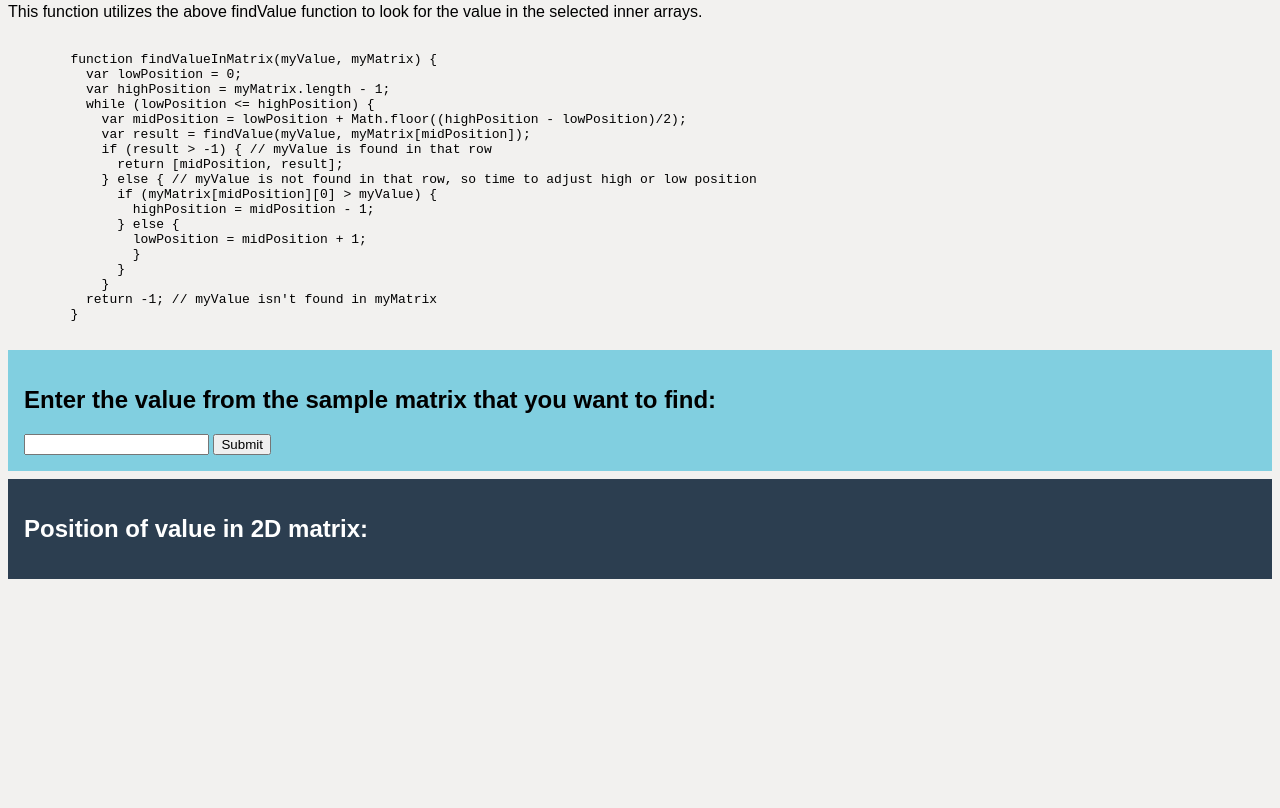
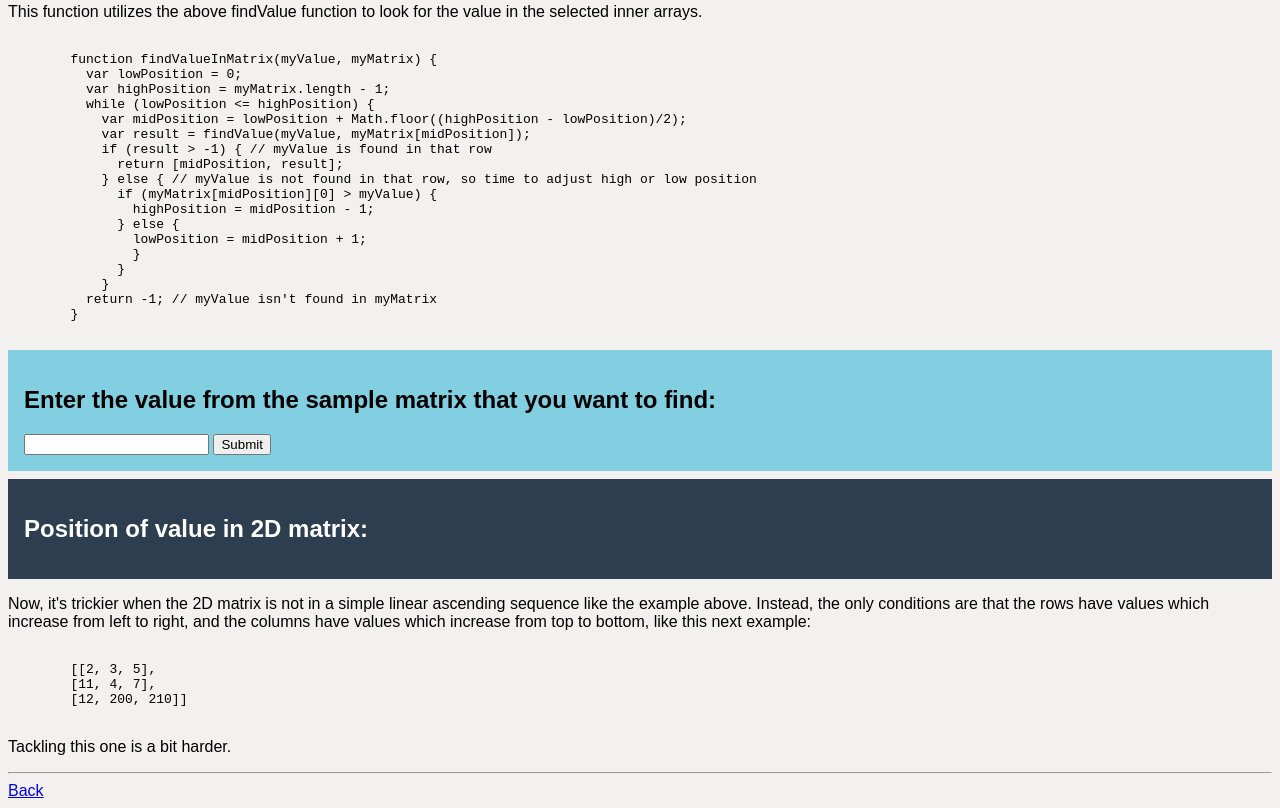
Before and after one commit to ethyl2/coding_challenges, a plain HTML site: page sorting_and_searching.html in a window 1280 px wide. Shown: the part 974-1782 px from the top of the page. Before the commit the page ends 1561 px from the top, so only its background shows below. Drawn offline with Linux system fonts and the light colour scheme.

Commit message:
Feat: Add footer to go between pages

```diff
--- a/sorting_and_searching.html
+++ b/sorting_and_searching.html
@@ -15,7 +15,7 @@
         matrix.</h1>
     </header>
 
-    <p> To warm up, here is a way to locate a value's position in a one-dimensional
+    <p>To warm up, here is a way to locate a value's position in a one-dimensional
       numerical matrix, AKA an array, using a binary search function.</p>
 
     <section id="form-container" class="form-container">
@@ -95,6 +95,24 @@
         <h3 class="matrix-answer"></h3>
       </section>
 
+      <p>Now, it's trickier when the 2D matrix is not in a simple linear ascending
+        sequence like the example above. Instead, the only conditions are that
+        the rows have values which increase from left to right, and the columns have
+        values which increase from top to bottom, like this next example:</p>
+
+      <pre><code>
+        [[2, 3, 5],
+        [11, 4, 7],
+        [12, 200, 210]]
+      </pre></code>
+
+      <p>Tackling this one is a bit harder.</p>
+
+      <footer>
+        <hr>
+        <a href="index.html">Back</a>
+      </footer>
+
     <script src="sorting_and_searching.js"></script>
 
   </body>
```
Also changed, not shown: index.html (+5 -0 lines).
